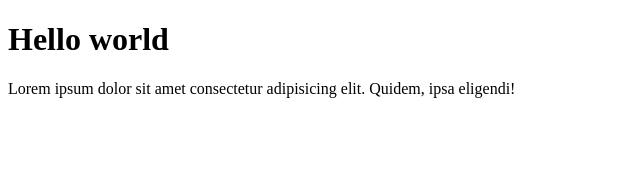
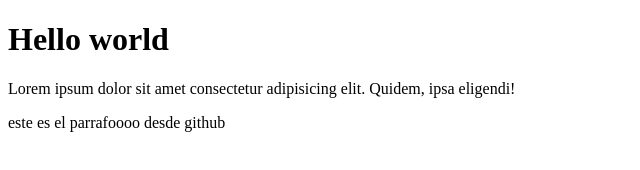
Before and after one commit to julianaTapias19/Proyecto, a plain HTML site: page index.html in a window 1280 px wide. Shown: the whole page, without its empty margins (0-640 px from the left). Drawn offline with Linux system fonts and the light colour scheme.

Commit message:
Update index.html

```diff
--- a/index.html
+++ b/index.html
@@ -10,5 +10,7 @@
     <h1>Hello world</h1>
 
     <p>Lorem ipsum dolor sit amet consectetur adipisicing elit. Quidem, ipsa eligendi!</p>
+
+    <p> este es el parrafoooo desde github </p>
 </body>
 </html>
```
